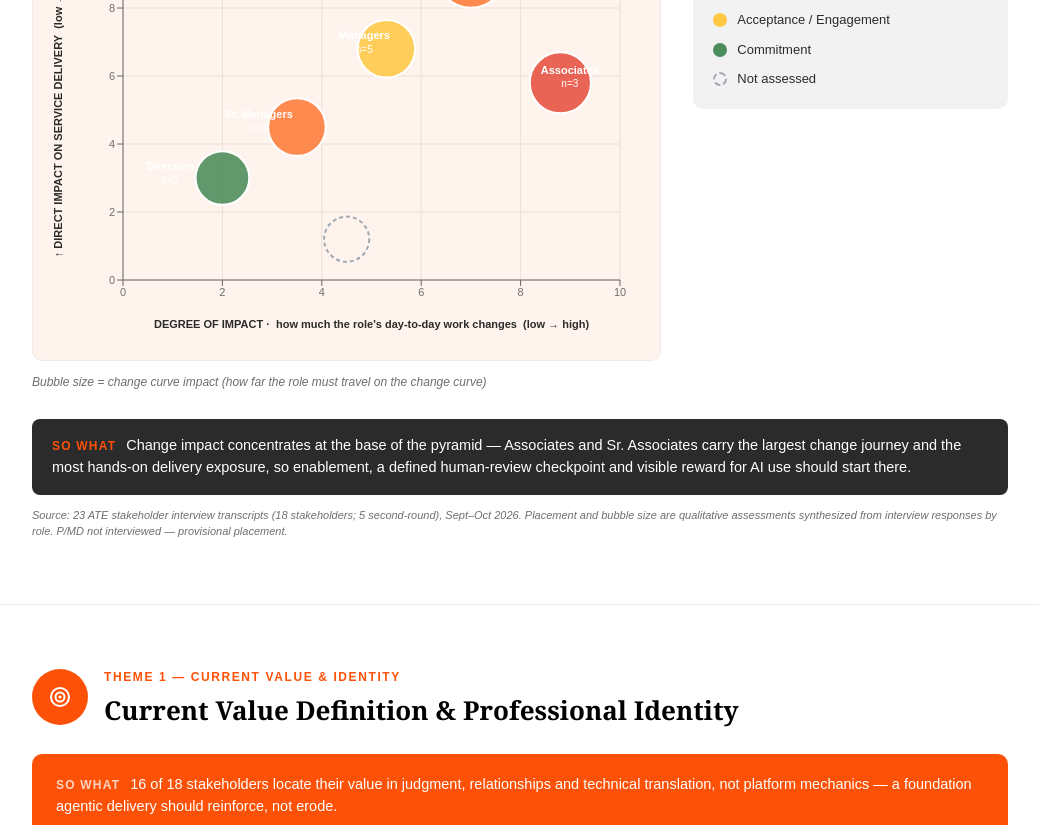
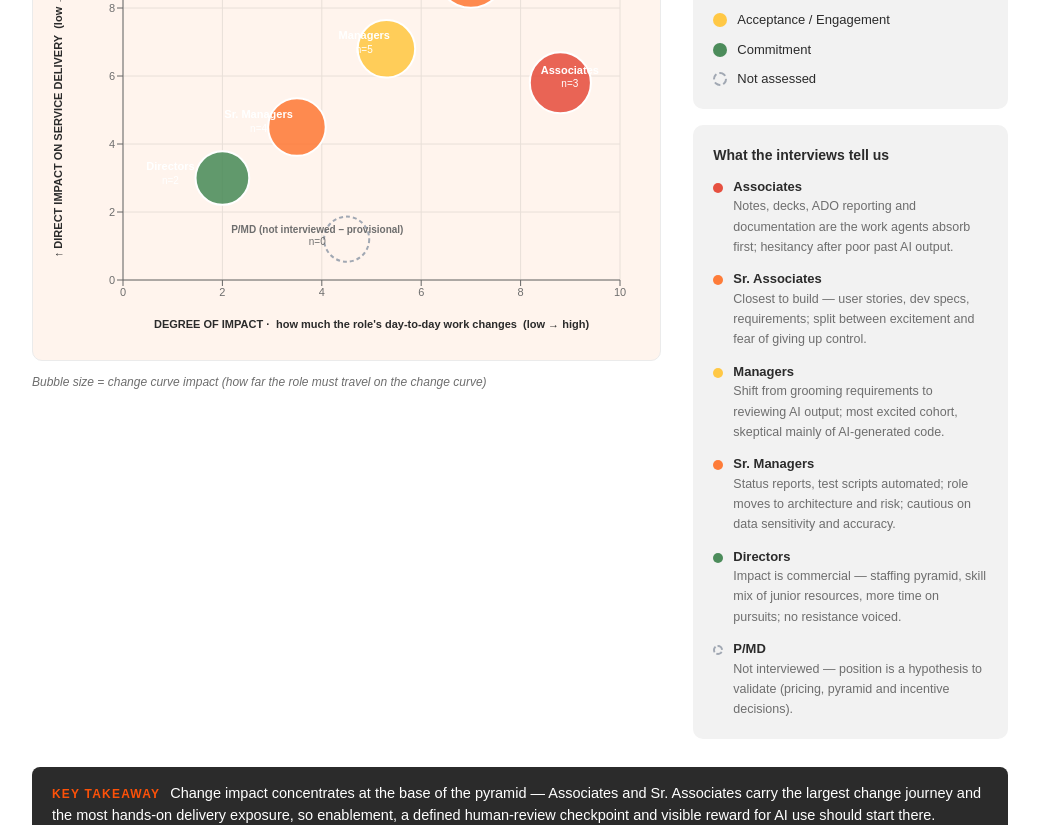
Before and after one commit to rtiwary021/stakeholder-report, a Next.js app: page / in a window 1280 px wide. Shown: the part 2660-3485 px from the top of the page, without its empty margins (120-1159 px from the left). Built offline with nearby package versions, Linux system fonts and the light colour scheme.

Commit message:
Match heat map to PDF: add role notes panel, P/MD label, Key Takeaway

```diff
--- a/components/HeatMap.tsx
+++ b/components/HeatMap.tsx
@@ -19,6 +19,13 @@ function BubbleTooltip({ active, payload }: any) {
 export default function HeatMap() {
   const data = heatMapBubbles.map((b) => ({ ...b, z: b.size }));
   const pmdData = [{ ...heatMapPMD, z: heatMapPMD.size }];
+  const pdfOrder = ["Associates", "Sr. Associates", "Managers", "Sr. Managers", "Directors"];
+  const roleNotes: { role: string; desc: string; color?: string }[] = [
+    ...pdfOrder
+      .map((name) => heatMapBubbles.find((b) => b.role === name))
+      .filter((b): b is (typeof heatMapBubbles)[number] => Boolean(b)),
+    heatMapPMD,
+  ];
 
   return (
     <section className="py-16 border-t border-hairline scroll-mt-16">
@@ -59,6 +66,12 @@ export default function HeatMap() {
                     {b.role}<br /><span className="font-normal text-[10px]">n={b.n}</span>
                   </div>
                 ))}
+                <div
+                  className="absolute text-muted text-[10px] font-bold text-center -translate-x-1/2 -translate-y-1/2 leading-tight whitespace-nowrap"
+                  style={{ left: `${(heatMapPMD.x / 10) * 100}%`, top: `${(1 - heatMapPMD.y / 10) * 82 + 3}%` }}
+                >
+                  P/MD (not interviewed – provisional)<br /><span className="font-normal">n={heatMapPMD.n}</span>
+                </div>
               </div>
             </div>
             <div className="mt-3 text-[12px] text-muted italic">{heatMapMeta.sizeLegendLabel}</div>
@@ -80,12 +93,30 @@ export default function HeatMap() {
                 ))}
               </div>
             </div>
+            <div className="bg-card rounded-[10px] p-5 mt-4">
+              <div className="font-bold text-sm mb-3">What the interviews tell us</div>
+              <dl className="flex flex-col gap-3">
+                {roleNotes.map((r) => (
+                  <div key={r.role} className="flex gap-2.5">
+                    {r.color ? (
+                      <span className="w-2.5 h-2.5 rounded-full shrink-0 mt-1.5" style={{ backgroundColor: r.color }} aria-hidden="true" />
+                    ) : (
+                      <span className="w-2.5 h-2.5 rounded-full shrink-0 mt-1.5 border-2 border-dashed border-[#A1A8B3]" aria-hidden="true" />
+                    )}
+                    <div>
+                      <dt className="text-[13px] font-bold">{r.role}</dt>
+                      <dd className="text-[12.5px] text-muted leading-relaxed">{r.desc}</dd>
+                    </div>
+                  </div>
+                ))}
+              </dl>
+            </div>
           </Reveal>
         </div>
 
         <Reveal delay={280}>
           <div className="bg-[#2B2B2B] text-white rounded-lg px-5 py-4 mt-7 text-[14.5px]">
-            <b className="inline-block tracking-[1.2px] text-xs mr-2.5 text-orange">SO WHAT</b>
+            <b className="inline-block tracking-[1.2px] text-xs mr-2.5 text-orange">KEY TAKEAWAY</b>
             {heatMapMeta.soWhat}
           </div>
           <p className="text-[11px] text-muted italic mt-3">{heatMapMeta.source}</p>
```
